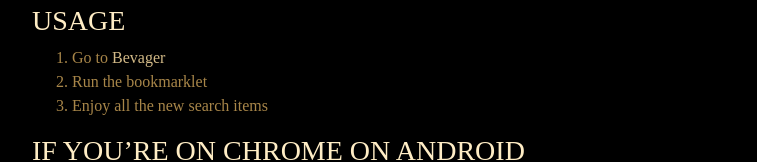
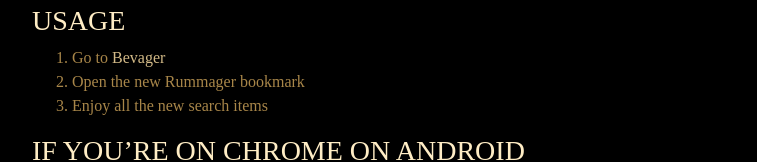
Before and after one commit to robotpistol/rummager, a plain HTML site: page index.html in a window 1280 px wide. Shown: the part 331-493 px from the top of the page, without its empty margins (38-795 px from the left). Drawn offline with nearby package versions, Linux system fonts and the light colour scheme.

Commit message:
Fix wording

```diff
--- a/index.html
+++ b/index.html
@@ -59,7 +59,7 @@
       <div class="row">
         <ol>
           <li>Go to <a href="http://bevager.com/brg/home?rewardsGroupName=rumbustion">Bevager</a></li>
-          <li>Run the bookmarklet</li>
+          <li>Open the new Rummager bookmark</li>
           <li>Enjoy all the new search items</li>
         </ol>
       </div>
```
